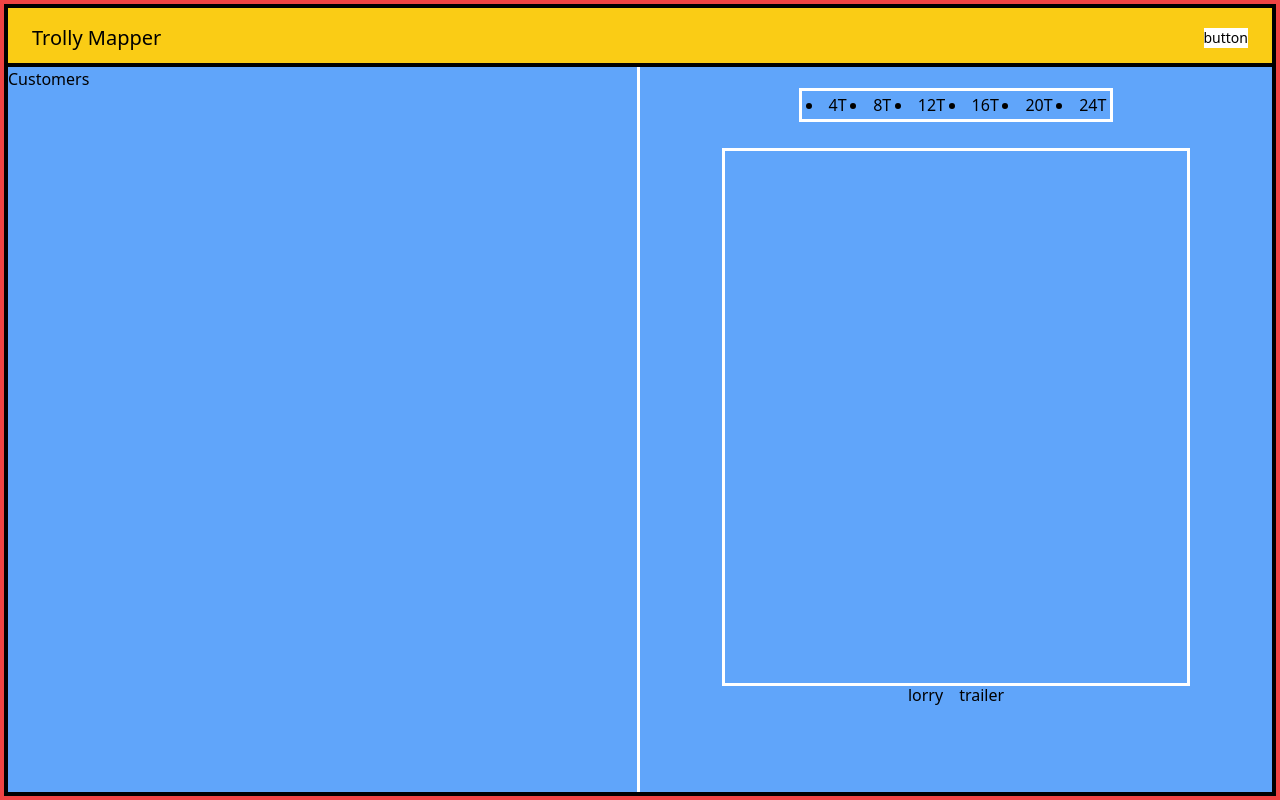
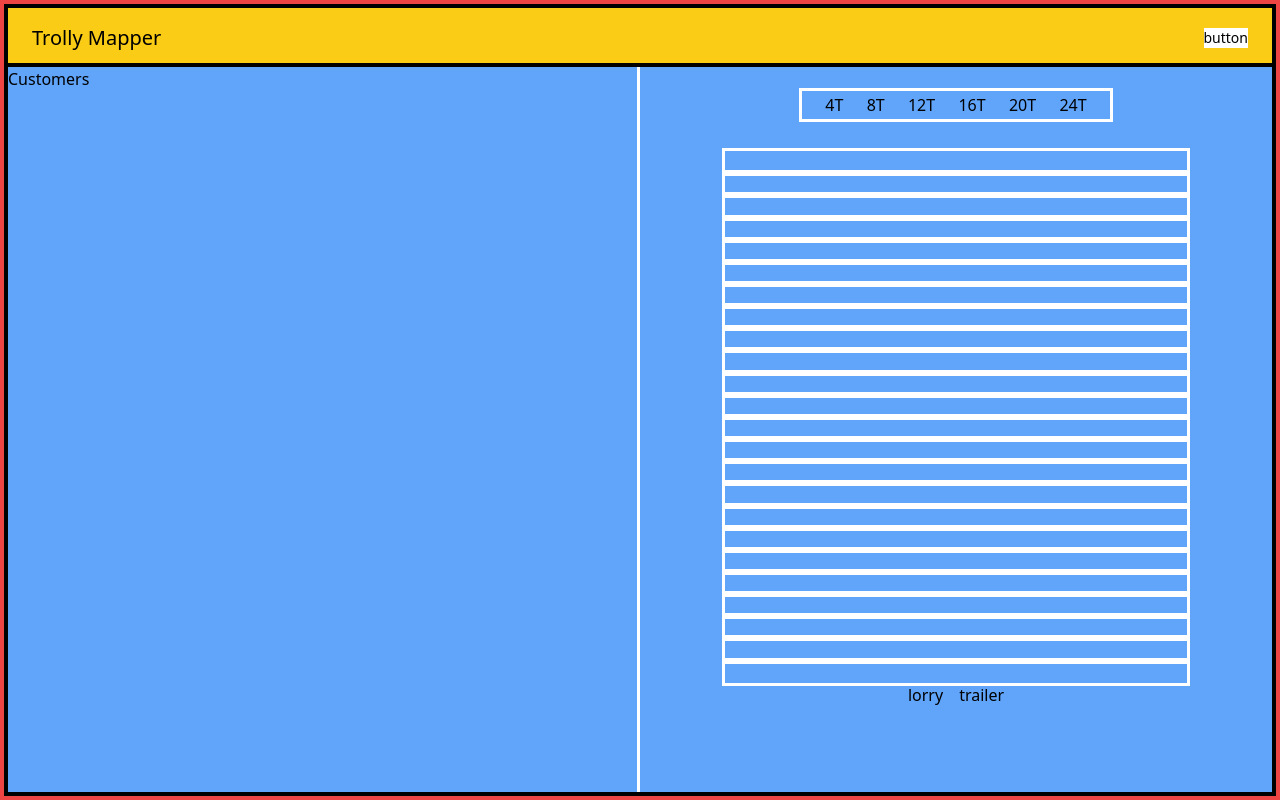
Before and after one commit to LGRV-alt/trolley-mapper, a React (Vite) app: page / in a window 1280 px wide. Both pictures are taken after a click on the button "lorry". Built offline with nearby package versions, Linux system fonts and the light colour scheme.

Commit message:
working on grid layout

```diff
--- a/src/components/VechicleSection.jsx
+++ b/src/components/VechicleSection.jsx
@@ -3,21 +3,61 @@ import { useState } from "react";
 function VechicleSection() {
   let lorryButtons = ["4", "8", "12", "16", "20", "24"];
   let trailerButtons = ["3", "6", "7"];
-  const [lorry, setLorry] = useState(true);
+
+  const [lorry, setLorry] = useState(lorryButtons);
+
+  const [grid, setGrid] = useState({
+    col: 3,
+    row: 3,
+    items: [],
+    totalTrollies: 24,
+  });
+
+  function handleTrailer() {
+    let totalTrollies = 7;
+    let gridItems = [];
+    for (let i = 0; i < totalTrollies; i++) {
+      gridItems.push("");
+    }
+    setLorry(trailerButtons);
+    setGrid({
+      items: gridItems,
+      col: 3,
+      row: 3,
+    });
+    console.log(grid);
+  }
+
+  function handleLorry() {
+    let totalTrollies = 24;
+    let gridItems = [];
+    for (let i = 0; i < totalTrollies; i++) {
+      gridItems.push("");
+    }
+    setLorry(lorryButtons);
+    setGrid({ col: 4, row: 6, items: gridItems });
+    console.log(grid);
+  }
 
   return (
     <div className="outline outline-white p-2 flex content-center flex-col items-center">
       <div className="outline flex justify-evenly items-center outline-white w-1/2 h-7 mt-4">
-        {lorry
-          ? lorryButtons.map((item) => <li key={item}>{item}T</li>)
-          : trailerButtons.map((item) => <li key={item}>{item}T</li>)}
+        {lorry.map((item, index) => (
+          <button key={index}>{item}T</button>
+        ))}
       </div>
-      <div className="outline outline-white h-3/4 w-3/4 mt-8 "></div>
+      <div
+        className={` outline outline-white h-3/4 w-3/4 mt-8 grid grid-cols-${grid.col} grid-rows-${grid.row} `}
+      >
+        {grid.items.map(() => (
+          <div key="2" className="outline outline-white"></div>
+        ))}
+      </div>
       <div>
-        <button onClick={() => setLorry(true)} className="mr-4">
+        <button onClick={handleLorry} className="mr-4">
           lorry
         </button>
-        <button onClick={() => setLorry(false)}>trailer</button>
+        <button onClick={handleTrailer}>trailer</button>
       </div>
     </div>
   );
--- a/src/main.jsx
+++ b/src/main.jsx
@@ -4,7 +4,7 @@ import App from "./App.jsx";
 import "./index.css";
 
 ReactDOM.createRoot(document.getElementById("root")).render(
-  <React.StrictMode>
-    <App />
-  </React.StrictMode>
+  // <React.StrictMode>
+  <App />
+  // </React.StrictMode>
 );
```
